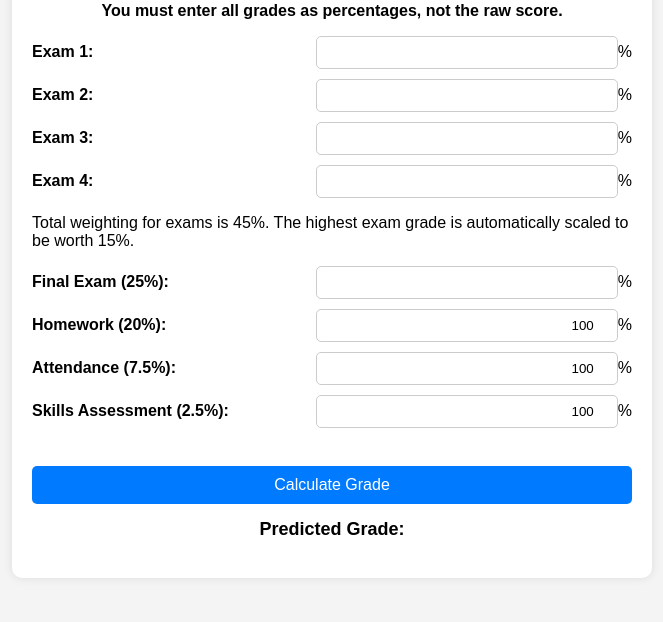
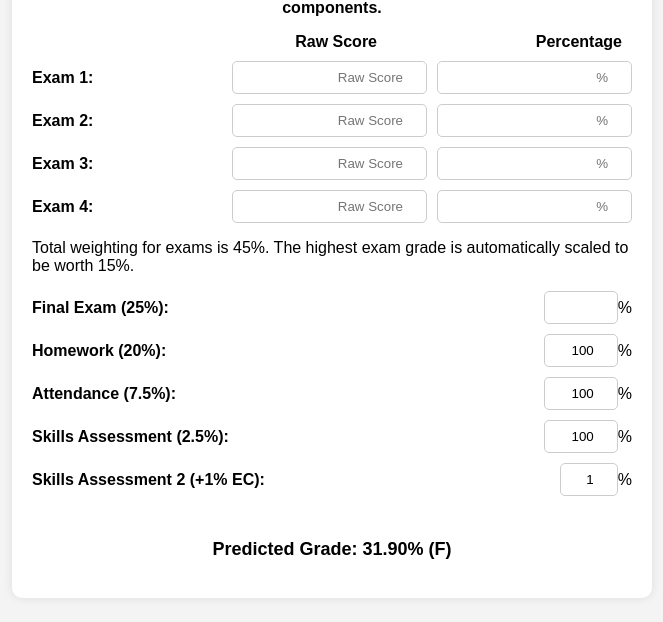
Before and after one commit to DrYoungJHU/ChemII-Grade-Calculator, a plain HTML site: page index.html in a window 1280 px wide. Shown: the part 178-800 px from the top of the page, without its empty margins (308-971 px from the left). Drawn offline with Linux system fonts and the light colour scheme.

Commit message:
Update index.html
Added EC, changed to be raw scores not percentages

```diff
--- a/index.html
+++ b/index.html
@@ -26,7 +26,7 @@
             text-align: center;
             margin-bottom: 10px;
         }
-        .input-group {
+        .input-group, .input-row {
             display: flex;
             justify-content: space-between;
             align-items: center;
@@ -38,11 +38,15 @@
             font-weight: bold;
         }
         input {
-            flex: 1;
             padding: 8px;
             border: 1px solid #ccc;
             border-radius: 5px;
             text-align: right;
+        }
+        .double-input {
+            display: flex;
+            gap: 10px;
+            flex: 2;
         }
         button {
             background: #007bff;
@@ -64,9 +68,29 @@
             font-weight: bold;
             text-align: center;
         }
+        .headers-row {
+            display: flex;
+            justify-content: space-between;
+            font-weight: bold;
+            margin: 10px 0;
+            padding-left: 100px;
+            padding-right: 10px;
+        }
+        .headers-row div {
+            width: 50%;
+            text-align: right;
+        }
     </style>
-    <script>
+     <script>
+        function updatePercent(idRaw, idPercent) {
+            const raw = parseFloat(document.getElementById(idRaw).value);
+            const percent = raw ? Math.min(raw * 2, 102).toFixed(1) : '';
+            document.getElementById(idPercent).value = percent;
+        }
+
         function calculateGrade() {
+            ['1', '2', '3', '4'].forEach(i => updatePercent(`exam${i}Raw`, `exam${i}`));
+
             let exam1 = parseFloat(document.getElementById('exam1').value) || 0;
             let exam2 = parseFloat(document.getElementById('exam2').value) || 0;
             let exam3 = parseFloat(document.getElementById('exam3').value) || 0;
@@ -75,17 +99,15 @@
             let homework = parseFloat(document.getElementById('homework').value) || 0;
             let attendance = parseFloat(document.getElementById('attendance').value) || 0;
             let skillsAss = parseFloat(document.getElementById('skillsAss').value) || 100;
+            let extraCredit = parseFloat(document.getElementById('extraCredit').value) || 0;
 
             let exams = [exam1, exam2, exam3, exam4];
-            let bestExam = Math.max(...exams);
-            let otherExams = exams.filter(score => score !== bestExam);
+            let minIndex = exams.indexOf(Math.min(...exams));
+            exams[minIndex] = Math.min(exams[minIndex] + 6, 100);
 
-            while (otherExams.length < 3) {
-                otherExams.push(bestExam);
-            }
-
-            let examTotal = bestExam * 0.15 + otherExams[0] * 0.10 + otherExams[1] * 0.10 + otherExams[2] * 0.10;
-            let finalGrade = examTotal + (finalExam * 0.25) + (homework * 0.20) + (attendance * 0.075) + (skillsAss * 0.025);
+            let sortedExams = [...exams].sort((a, b) => b - a);
+            let examTotal = sortedExams[0] * 0.15 + sortedExams[1] * 0.10 + sortedExams[2] * 0.10 + sortedExams[3] * 0.10;
+            let finalGrade = examTotal + (finalExam * 0.25) + (homework * 0.20) + (attendance * 0.075) + (skillsAss * 0.025) + extraCredit;
 
             let letterGrade = "F";
             if (finalGrade > 92) letterGrade = "A";
@@ -100,24 +122,62 @@
 
             document.getElementById('result').innerText = "Predicted Grade: " + finalGrade.toFixed(2) + "% (" + letterGrade + ")";
         }
+
+        window.addEventListener('DOMContentLoaded', () => {
+            document.querySelectorAll('input').forEach(input => {
+                input.addEventListener('input', calculateGrade);
+            });
+            calculateGrade();
+        });
     </script>
 </head>
 <body>
     <div class="container">
         <h2>Grade Calculator</h2>
         <p style="text-align: center;">This is an approximate grade calculator for Intro Chem II. Note that this is a simple calculator that uses the default assignment weightings shown on Canvas.</p>
-        <p style="text-align: center;"><strong>You must enter all grades as percentages, not the raw score.</strong></p>
-        <div class="input-group"><label>Exam 1:</label><input type="number" id="exam1" min="0" max="100" value="">%</div>
-        <div class="input-group"><label>Exam 2:</label><input type="number" id="exam2" min="0" max="100" value=""> %</div>
-        <div class="input-group"><label>Exam 3:</label><input type="number" id="exam3" min="0" max="100" value=""> %</div>
-        <div class="input-group"><label>Exam 4:</label><input type="number" id="exam4" min="0" max="100" value=""> %</div>
-          <p>Total weighting for exams is 45%. The highest exam grade is automatically scaled to be worth 15%.</p>
+        <p style="text-align: center;"><strong>You must enter all grades as raw scores for exams, and percentages for other components.</strong></p>
+
+        <div class="headers-row">
+            <div>Raw Score</div>
+            <div>Percentage</div>
+        </div>
+
+        <div class="input-row">
+            <label>Exam 1:</label>
+            <div class="double-input">
+                <input type="number" id="exam1Raw" placeholder="Raw Score">
+                <input type="number" id="exam1" placeholder="%" readonly>
+            </div>
+        </div>
+        <div class="input-row">
+            <label>Exam 2:</label>
+            <div class="double-input">
+                <input type="number" id="exam2Raw" placeholder="Raw Score">
+                <input type="number" id="exam2" placeholder="%" readonly>
+            </div>
+        </div>
+        <div class="input-row">
+            <label>Exam 3:</label>
+            <div class="double-input">
+                <input type="number" id="exam3Raw" placeholder="Raw Score">
+                <input type="number" id="exam3" placeholder="%" readonly>
+            </div>
+        </div>
+        <div class="input-row">
+            <label>Exam 4:</label>
+            <div class="double-input">
+                <input type="number" id="exam4Raw" placeholder="Raw Score">
+                <input type="number" id="exam4" placeholder="%" readonly>
+            </div>
+        </div>
+        <p>Total weighting for exams is 45%. The highest exam grade is automatically scaled to be worth 15%.</p>
         <div class="input-group"><label>Final Exam (25%):</label><input type="number" id="finalExam" min="0" max="100" value=""> %</div>
         <div class="input-group"><label>Homework (20%):</label><input type="number" id="homework" min="0" max="100" value="100"> %</div>
         <div class="input-group"><label>Attendance (7.5%):</label><input type="number" id="attendance" min="0" max="100" value="100"> %</div>
         <div class="input-group"><label>Skills Assessment (2.5%):</label><input type="number" id="skillsAss" min="0" max="100" value="100"> %</div>
+        <div class="input-group"><label>Skills Assessment 2 (+1% EC):</label><input type="number" id="extraCredit" min="0" max="1" value="1"> %</div>
         <br>
-        <button onclick="calculateGrade()">Calculate Grade</button>
+
         <h3 id="result">Predicted Grade: </h3>
     </div>
 </body>
```
